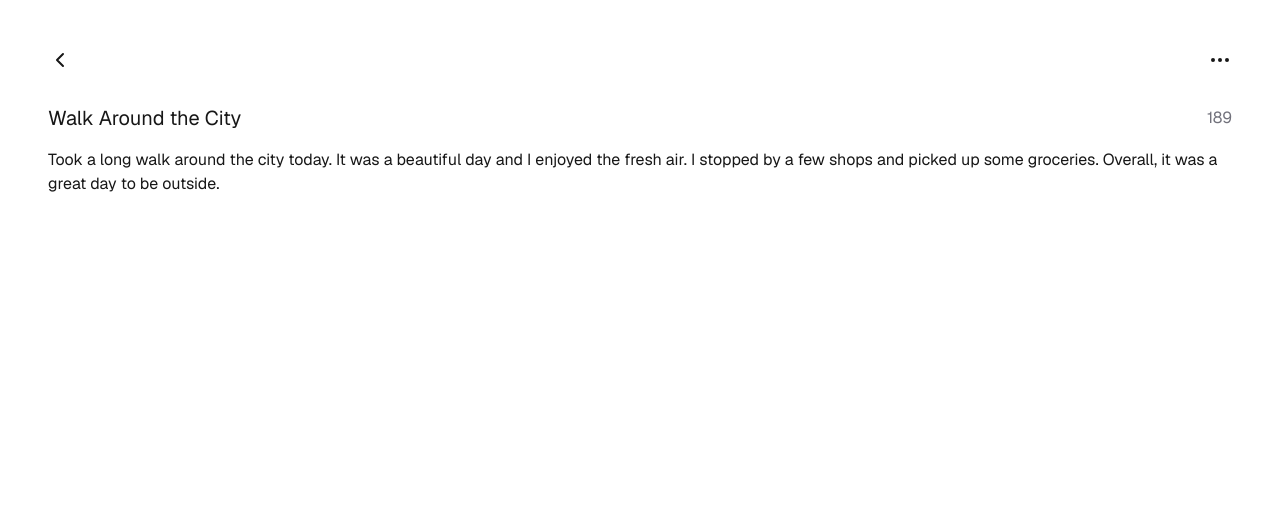
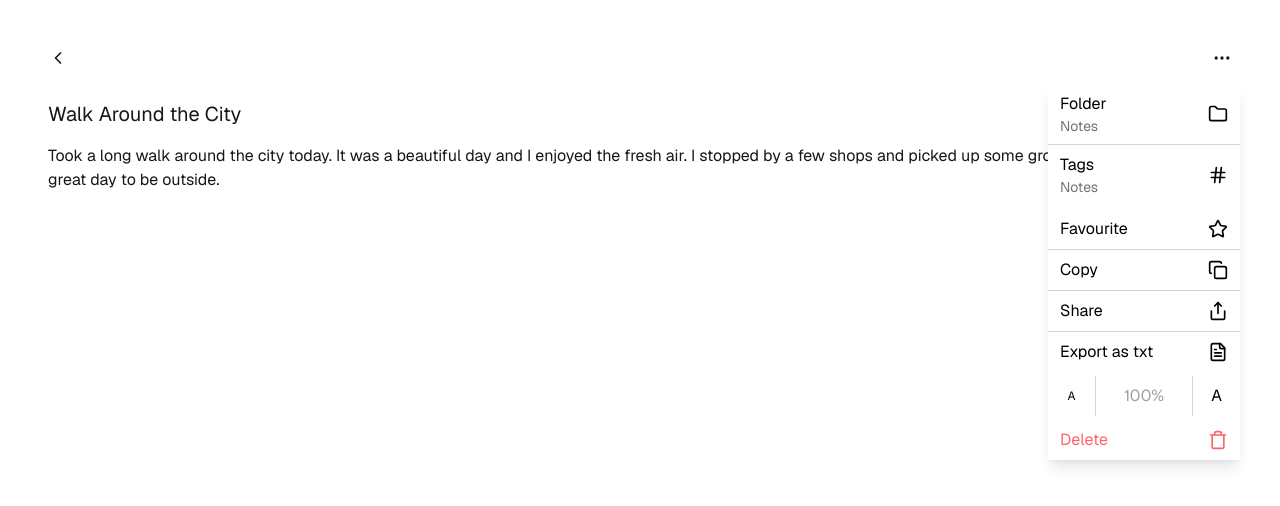
Before and after one commit to kahseng-dev/aether-notes, a Next.js app: page /editor/1 in a window 1280 px wide. Both pictures are taken after a click on the button 1220 px from the left and 60 px from the top of the page. Shown: the top 506 px of the page. Built offline with nearby package versions, Linux system fonts and the light colour scheme.

Commit message:
feat: add editor options menu base

```diff
--- a/app/editor/[id]/page.tsx
+++ b/app/editor/[id]/page.tsx
@@ -1,7 +1,7 @@
 import Head from 'next/head';
-import Image from 'next/image';
 import Link from "next/link";
-import { ChevronLeft, Ellipsis } from 'lucide-react';
+import EditorOptions from '@/app/ui/editor-options';
+import { ChevronLeft } from 'lucide-react';
 import { getNote } from '@/lib/notes-data';
 
 export default async function Editor({
@@ -11,7 +11,6 @@ export default async function Editor({
 }) {
   const { id } = await params;
   const note = getNote(id);
-  const iconSize = 24;
   const headerTitle = note.title;
   const wordCount = note.content.join().length;
 
@@ -22,12 +21,9 @@ export default async function Editor({
           <Link
             href='/'
             className='p-2 gap-4 flex items-center cursor-pointer rounded transition duration-300 ease-in-out hover:bg-white/20'>
-            <ChevronLeft size={iconSize}/>
+            <ChevronLeft className={styles.icon}/>
           </Link>
-          <button
-            className='p-2 gap-4 flex items-center cursor-pointer rounded transition duration-300 ease-in-out hover:bg-white/20'>
-            <Ellipsis size={iconSize}/>
-          </button>
+          <EditorOptions note={note}/>
         </div>
         <div className='p-4 flex items-center justify-between'>
           <p className='text-xl'>{headerTitle}</p>
@@ -46,3 +42,7 @@ export default async function Editor({
     </div>
   );
 }
+
+const styles = {
+  icon: 'size-5 min-w-max',
+};
--- /dev/null
+++ b/app/ui/editor-options.tsx
@@ -0,0 +1,82 @@
+'use client'
+
+import { useState } from 'react';
+import { Ellipsis, Folder, Hash, Star, Copy, Share, FileText, Trash } from 'lucide-react';
+import type { Note } from '@/types/Note';
+
+export default function EditorOptions({ note }: { note: Note }) {
+    const [isOptionsModalVisible, setIsOptionsModalVisible] = useState(false);
+
+    return (
+        <div>
+            <button
+                onClick={() => setIsOptionsModalVisible(!isOptionsModalVisible)}
+                className='p-2 gap-4 flex items-center cursor-pointer rounded transition duration-300 ease-in-out hover:bg-white/20'>
+                <Ellipsis className={styles.icon}/>
+            </button>
+            { isOptionsModalVisible ? (
+                <div className='absolute right-10 mt-2 flex flex-col gap-1 shadow-lg text-black w-48'>
+                    <ul className='bg-white rounded-lg'>
+                        <li className={`${styles.optionButton} border-b border-zinc-300`}>
+                            <div>
+                                <p>Folder</p>
+                                <p className='text-sm text-zinc-500'>{note.folder}</p>
+                            </div>
+                            <Folder className={styles.icon}/>
+                        </li>
+                        <li className={styles.optionButton}>
+                            <div>
+                                <p>Tags</p>
+                                <p className='text-sm text-zinc-500'>{note.folder}</p>
+                            </div>
+                            <Hash className={styles.icon}/>
+                        </li>
+                    </ul>
+                    <ul className='bg-white rounded-lg'>
+                        <li className={`${styles.optionButton} border-b border-zinc-300`}>
+                            <p>Favourite</p>
+                            <Star className={styles.icon}/>
+                        </li>
+                        <li className={`${styles.optionButton} border-b border-zinc-300`}>
+                            <p>Copy</p>
+                            <Copy className={styles.icon}/>
+                        </li>
+                        <li className={`${styles.optionButton} border-b border-zinc-300`}>
+                            <p>Share</p>
+                            <Share className={styles.icon}/>
+                        </li>
+                        <li className={styles.optionButton}>
+                            <p>Export as txt</p>
+                            <FileText className={styles.icon}/>
+                        </li>
+                    </ul>
+                    <ul className='bg-white rounded-lg'>
+                        <div className='flex justify-evenly'>
+                            <div className='py-2 px-3 w-1/4 flex items-center justify-center border-r border-zinc-300 cursor-pointer transition duration-300 ease-in-out hover:bg-black/20'>
+                                <p className='text-xs'>A</p>
+                            </div>
+                            <div className='py-2 px-3 w-2/4 text-center'>
+                                <p className='text-zinc-400'>100%</p>
+                            </div>
+                            <div className='py-2 px-3 w-1/4 text-center border-l border-zinc-300 cursor-pointer transition duration-300 ease-in-out hover:bg-black/20'>
+                                <p>A</p>
+                            </div>
+                        </div>
+                    </ul>
+                    <ul className='bg-white rounded-lg'>
+                        <li className='py-2 px-3 flex items-center justify-between cursor-pointer transition duration-300 ease-in-out text-red-400 rounded-lg hover:bg-red-400/20'>
+                            <p>Delete</p>
+                            <Trash className={styles.icon}/>
+                        </li>
+                    </ul>
+                </div>
+                ) : null
+            }
+        </div>
+    );
+}
+
+const styles = {
+    icon: 'size-5 min-w-max',
+    optionButton: 'py-2 px-3 flex items-center justify-between cursor-pointer transition duration-300 ease-in-out hover:bg-black/20',
+};
```
